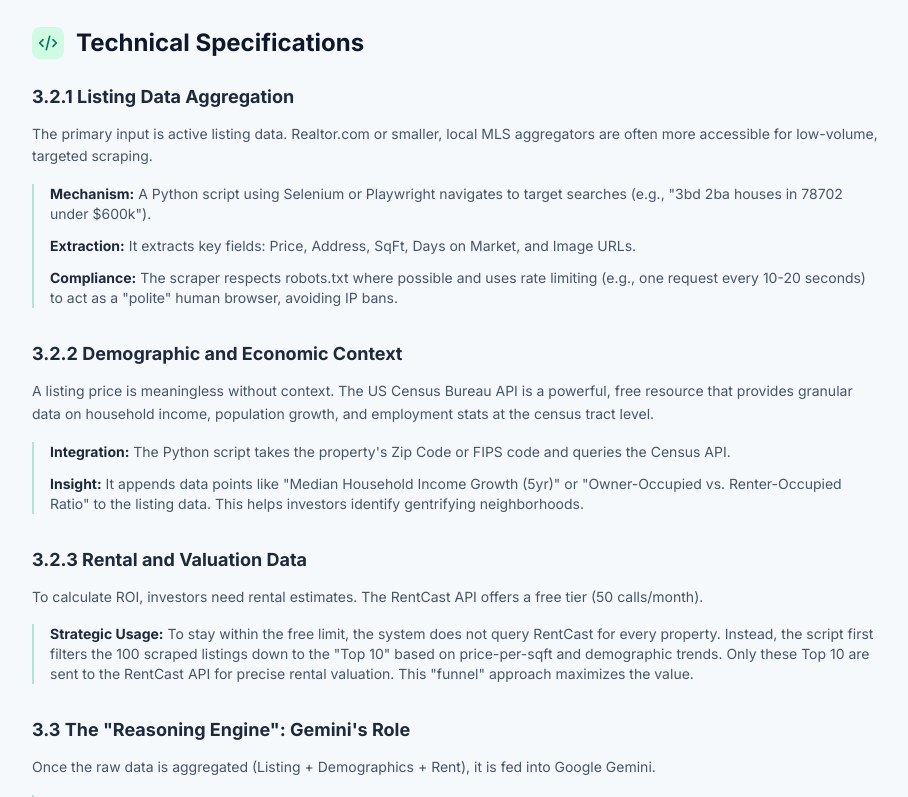
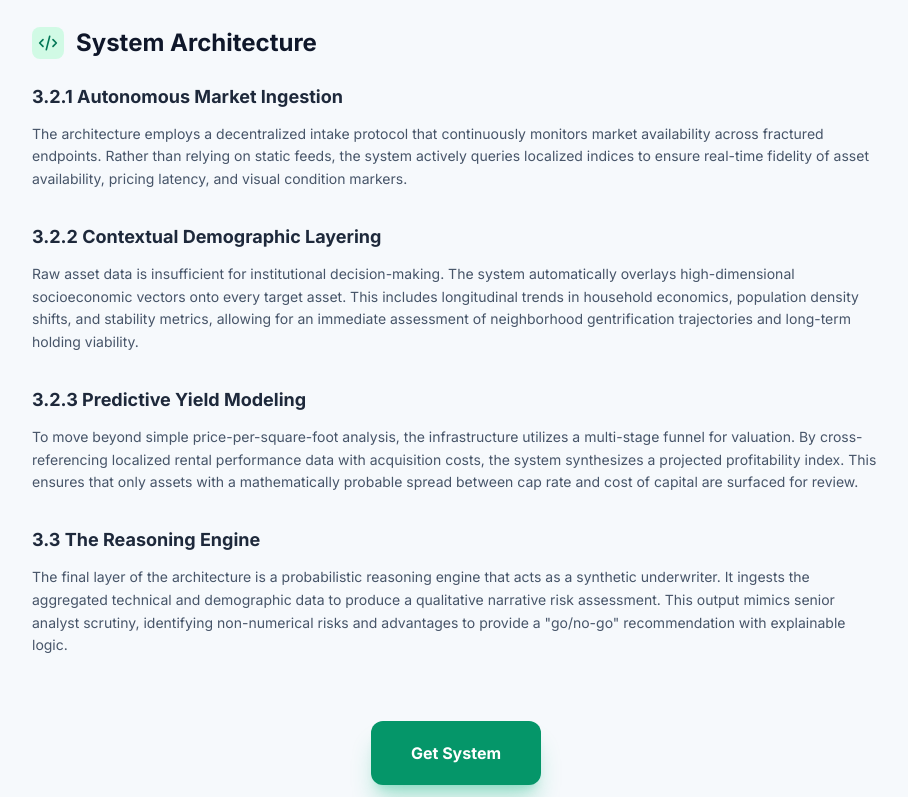
Before and after one commit to Hydrel-Tech/Hydrel, a React (Vite) app in the folder hydrel og 2/: page /market-alpha in a window 1280 px wide. Shown: the part 1080-1877 px from the top of the page, without its empty margins (184-1092 px from the left). Built offline with nearby package versions, Linux system fonts and the light colour scheme.

Commit message:
Update technical specifications and structure content

```diff
--- a/hydrel og 2/pages/MarketAlpha.tsx
+++ b/hydrel og 2/pages/MarketAlpha.tsx
@@ -1,5 +1,6 @@
 
 import React from 'react';
+import { Link } from 'react-router-dom';
 
 export const MarketAlpha: React.FC = () => {
   return (
@@ -50,77 +51,45 @@ export const MarketAlpha: React.FC = () => {
                 <path strokeLinecap="round" strokeLinejoin="round" strokeWidth={2} d="M10 20l4-16m4 4l4 4-4 4M6 16l-4-4 4-4" />
               </svg>
             </span>
-            Technical Specifications
+            System Architecture
           </h2>
 
           <div className="space-y-8">
             <section>
-              <h3 className="text-lg font-bold text-slate-800 mb-3">3.2.1 Listing Data Aggregation</h3>
+              <h3 className="text-lg font-bold text-slate-800 mb-3">3.2.1 Autonomous Market Ingestion</h3>
               <p className="text-slate-600 leading-relaxed text-sm mb-4">
-                The primary input is active listing data. Realtor.com or smaller, local MLS aggregators are often more accessible for low-volume, targeted scraping.
+                The architecture employs a decentralized intake protocol that continuously monitors market availability across fractured endpoints. Rather than relying on static feeds, the system actively queries localized indices to ensure real-time fidelity of asset availability, pricing latency, and visual condition markers.
               </p>
-              <ul className="space-y-3 pl-4 border-l-2 border-emerald-500/30">
-                <li className="text-sm text-slate-600">
-                  <strong className="text-slate-800">Mechanism:</strong> A Python script using Selenium or Playwright navigates to target searches (e.g., "3bd 2ba houses in 78702 under $600k").
-                </li>
-                <li className="text-sm text-slate-600">
-                  <strong className="text-slate-800">Extraction:</strong> It extracts key fields: Price, Address, SqFt, Days on Market, and Image URLs.
-                </li>
-                <li className="text-sm text-slate-600">
-                  <strong className="text-slate-800">Compliance:</strong> The scraper respects robots.txt where possible and uses rate limiting (e.g., one request every 10-20 seconds) to act as a "polite" human browser, avoiding IP bans.
-                </li>
-              </ul>
             </section>
 
             <section>
-              <h3 className="text-lg font-bold text-slate-800 mb-3">3.2.2 Demographic and Economic Context</h3>
+              <h3 className="text-lg font-bold text-slate-800 mb-3">3.2.2 Contextual Demographic Layering</h3>
               <p className="text-slate-600 leading-relaxed text-sm mb-4">
-                A listing price is meaningless without context. The US Census Bureau API is a powerful, free resource that provides granular data on household income, population growth, and employment stats at the census tract level.
+                Raw asset data is insufficient for institutional decision-making. The system automatically overlays high-dimensional socioeconomic vectors onto every target asset. This includes longitudinal trends in household economics, population density shifts, and stability metrics, allowing for an immediate assessment of neighborhood gentrification trajectories and long-term holding viability.
               </p>
-              <ul className="space-y-3 pl-4 border-l-2 border-emerald-500/30">
-                <li className="text-sm text-slate-600">
-                  <strong className="text-slate-800">Integration:</strong> The Python script takes the property's Zip Code or FIPS code and queries the Census API.
-                </li>
-                <li className="text-sm text-slate-600">
-                  <strong className="text-slate-800">Insight:</strong> It appends data points like "Median Household Income Growth (5yr)" or "Owner-Occupied vs. Renter-Occupied Ratio" to the listing data. This helps investors identify gentrifying neighborhoods.
-                </li>
-              </ul>
             </section>
 
             <section>
-              <h3 className="text-lg font-bold text-slate-800 mb-3">3.2.3 Rental and Valuation Data</h3>
+              <h3 className="text-lg font-bold text-slate-800 mb-3">3.2.3 Predictive Yield Modeling</h3>
               <p className="text-slate-600 leading-relaxed text-sm mb-4">
-                To calculate ROI, investors need rental estimates. The RentCast API offers a free tier (50 calls/month).
+                To move beyond simple price-per-square-foot analysis, the infrastructure utilizes a multi-stage funnel for valuation. By cross-referencing localized rental performance data with acquisition costs, the system synthesizes a projected profitability index. This ensures that only assets with a mathematically probable spread between cap rate and cost of capital are surfaced for review.
               </p>
-              <ul className="space-y-3 pl-4 border-l-2 border-emerald-500/30">
-                <li className="text-sm text-slate-600">
-                  <strong className="text-slate-800">Strategic Usage:</strong> To stay within the free limit, the system does not query RentCast for every property. Instead, the script first filters the 100 scraped listings down to the "Top 10" based on price-per-sqft and demographic trends. Only these Top 10 are sent to the RentCast API for precise rental valuation. This "funnel" approach maximizes the value.
-                </li>
-              </ul>
             </section>
 
              <section>
-              <h3 className="text-lg font-bold text-slate-800 mb-3">3.3 The "Reasoning Engine": Gemini's Role</h3>
+              <h3 className="text-lg font-bold text-slate-800 mb-3">3.3 The Reasoning Engine</h3>
               <p className="text-slate-600 leading-relaxed text-sm mb-4">
-                Once the raw data is aggregated (Listing + Demographics + Rent), it is fed into Google Gemini.
+                The final layer of the architecture is a probabilistic reasoning engine that acts as a synthetic underwriter. It ingests the aggregated technical and demographic data to produce a qualitative narrative risk assessment. This output mimics senior analyst scrutiny, identifying non-numerical risks and advantages to provide a "go/no-go" recommendation with explainable logic.
               </p>
-              <ul className="space-y-3 pl-4 border-l-2 border-emerald-500/30">
-                <li className="text-sm text-slate-600">
-                  <strong className="text-slate-800">Prompt Engineering:</strong> "Act as a senior real estate investment analyst. Review the following property data:. Calculate the estimated Gross Yield and Cash-on-Cash return assuming 20% down. Compare this to the 'Rule of 1%'. Identify two pros and two risks for this specific investment based on the demographic trends."
-                </li>
-                <li className="text-sm text-slate-600">
-                  <strong className="text-slate-800">Output:</strong> Gemini generates a narrative paragraph for each property, explaining why it is a good or bad deal. This mimics the output of a human analyst.
-                </li>
-              </ul>
             </section>
           </div>
         </div>
 
         {/* CTA */}
         <div className="mt-16 text-center">
-          <button className="px-10 py-5 bg-emerald-600 text-white font-bold rounded-xl shadow-xl shadow-emerald-500/30 hover:bg-emerald-700 hover:scale-[1.02] transition-all transform duration-200">
+          <Link to="/market-alpha/pricing" className="inline-block px-10 py-5 bg-emerald-600 text-white font-bold rounded-xl shadow-xl shadow-emerald-500/30 hover:bg-emerald-700 hover:scale-[1.02] transition-all transform duration-200">
             Get System
-          </button>
+          </Link>
           <p className="mt-4 text-xs text-slate-400 font-medium">Deployed within 48 hours to secure infrastructure.</p>
         </div>
       </div>
```
